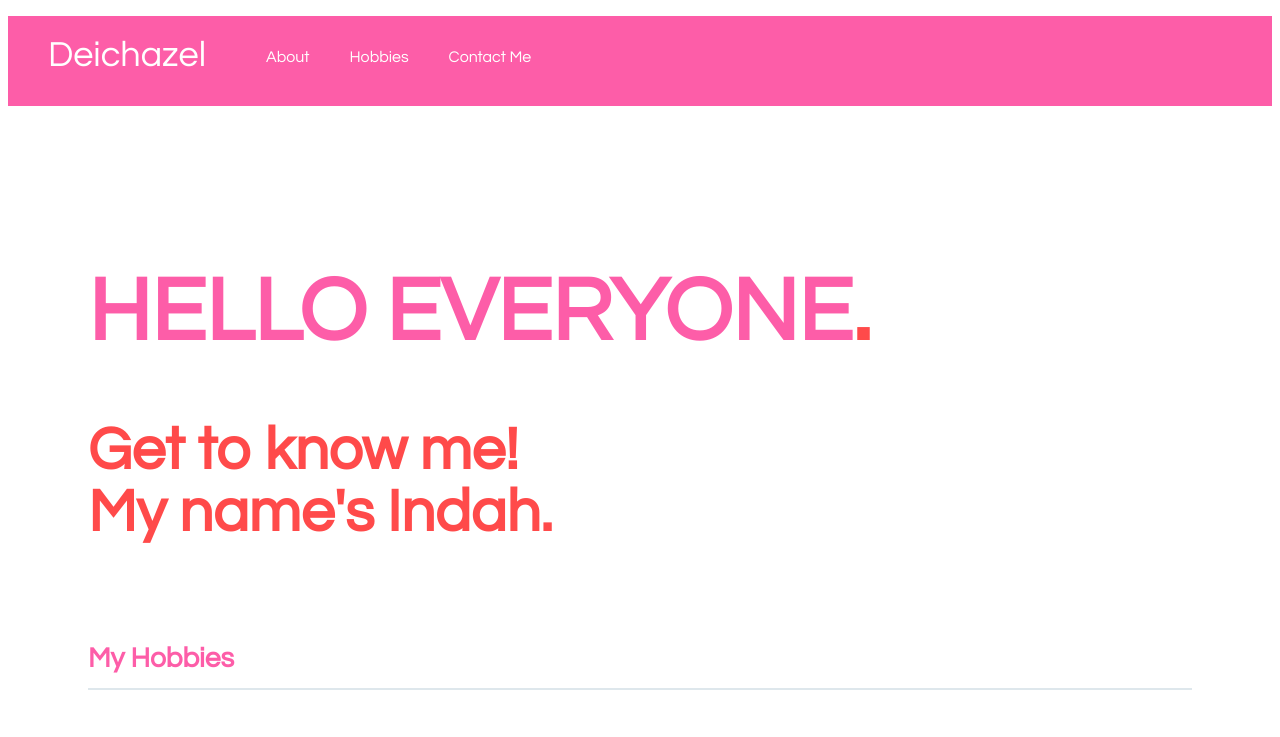
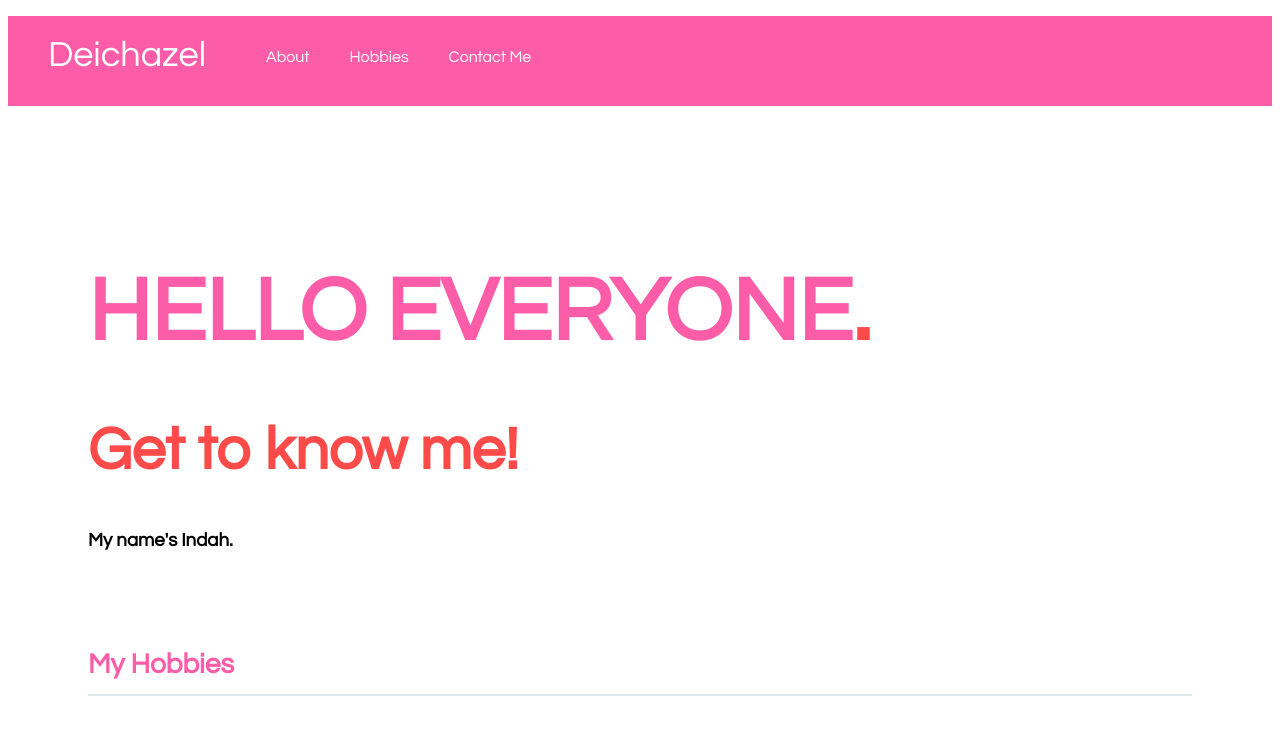
Before and after one commit to bayuhanggara/simple-page, a plain HTML site: page index.html in a window 1280 px wide. Shown: the top 737 px of the page. Drawn offline with Linux system fonts and the light colour scheme.

Commit message:
Update index.html

```diff
--- a/index.html
+++ b/index.html
@@ -20,8 +20,8 @@
     <div class="main">
       <div class="copy-container">
         <h1>HELLO EVERYONE<span>.</span></h1>
-        <h2>Get to know me!<br><span>
-          My name's Indah.</span></h2>
+        <h2>Get to know me!</h2>
+        <h3>My name's Indah.</h3>
       </div>
 
       <div class="contents">
```
